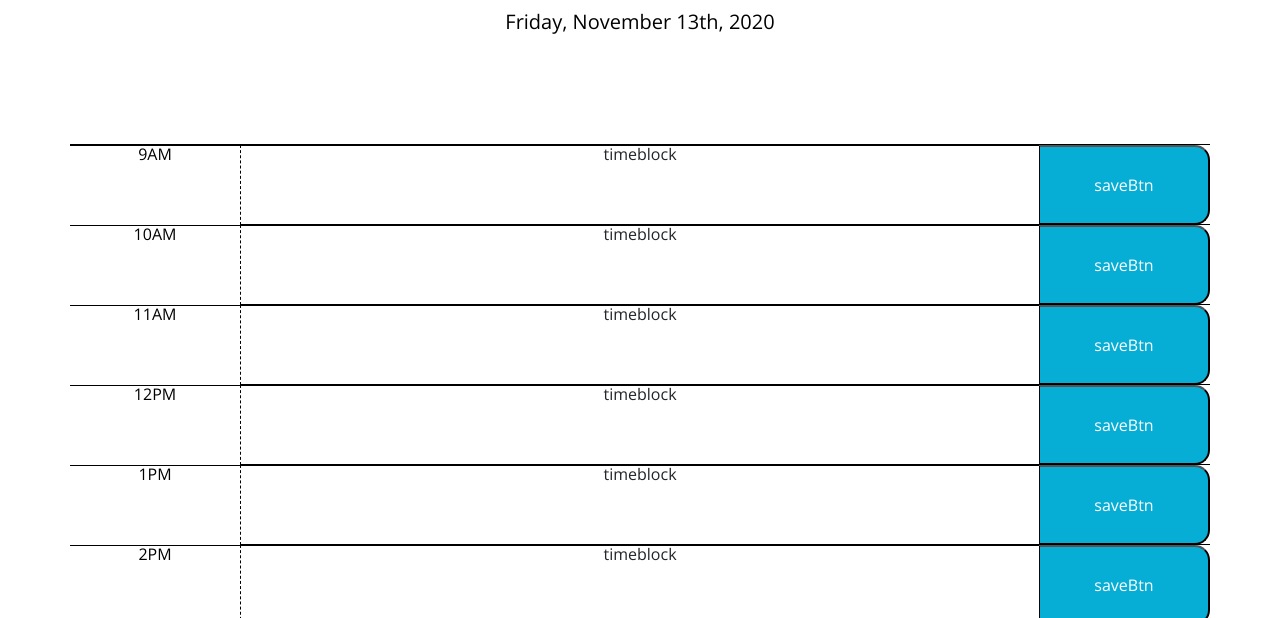
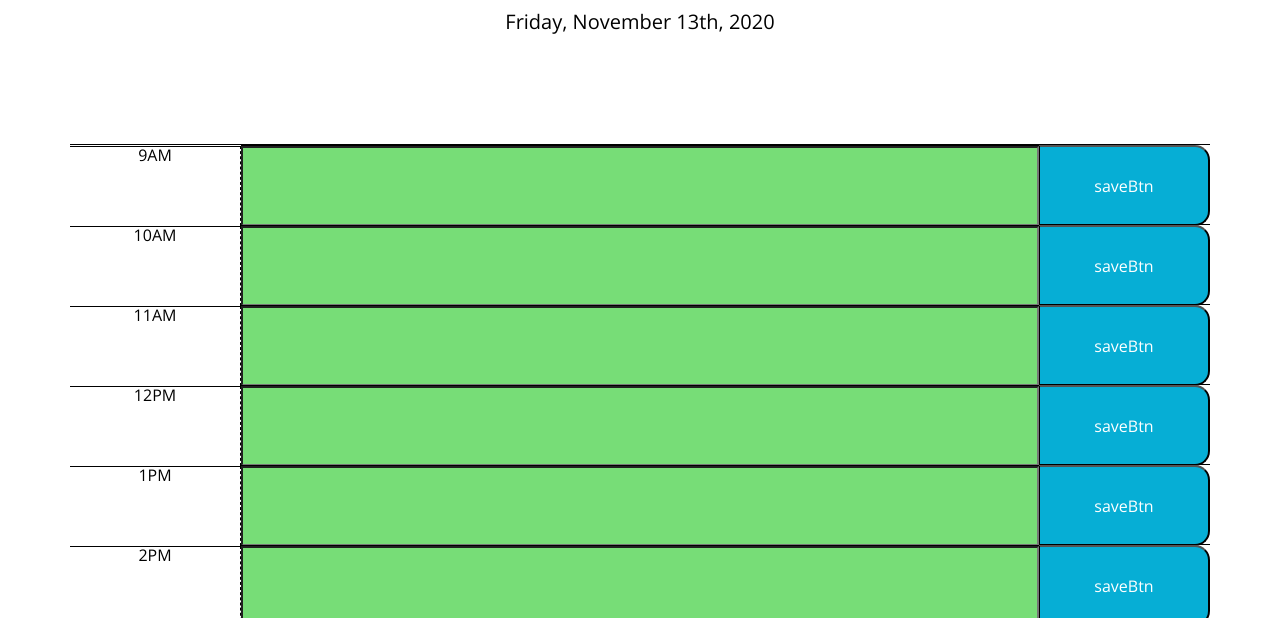
Before and after one commit to sugerhater/Work-Day-Scheduler, a plain HTML site: page index.html in a window 1280 px wide. Shown: the part 182-800 px from the top of the page. Drawn offline with nearby package versions, Linux system fonts and the light colour scheme.

Commit message:
now elements can change color for future hours

```diff
--- a/Assets/script.js
+++ b/Assets/script.js
@@ -2,6 +2,91 @@ console.log(moment().format('MMMM Do YYYY'))
 
 $("#currentDay").text(moment().format('dddd, MMMM Do, YYYY'));
 var container = $("#container");
+
+
+function makeTable() {
+    for (var i = 9; i < 18; i++) {
+        var rowBlock = $("<div></div>");
+        rowBlock.addClass("row");
+        rowBlock.attr("self-align", "center");
+
+        var hour = $("<div>hour</div>");
+        hour.addClass("hour");
+
+        var timeBlock = $("<div></div>");
+        timeBlock.addClass("time-block");
+
+        var saveBtn = $("<button>saveBtn</button>");
+        saveBtn.addClass("saveBtn");
+
+        rowBlock.append(hour);
+        rowBlock.append(timeBlock);
+        rowBlock.append(saveBtn);
+        container.append(rowBlock);
+        // console.log(1);
+
+        timeBlock.val(i);
+        if (i < 12) {
+            hour.html(i + "AM")
+            // console.log(hour.val())
+            // hour.text.attr("justify-content", "center");
+        }
+        else if (i == 12) {
+            hour.text(i + "PM")
+        }
+        else {
+            hour.text((i - 12) + "PM");
+        }
+
+    }
+};
+makeTable();
+
+// make a function, if hour.val > than moment js index, add class
+
+var inputBox = $("<input></input");
+inputBox.addClass("inputBox");
+$(".time-block").append(inputBox);
+var timeBlockEl = $(".time-block").toArray();
+console.log(timeBlockEl);
+console.log(timeBlockEl.length);
+
+var clockHourIndex = parseInt(moment().format('h'));
+console.log(clockHourIndex);
+
+timeBlockEl.forEach(function(element){
+    console.log(element.value);
+    if (element.value >clockHourIndex) {
+        console.log(element);
+        console.log("element value > moment value")
+    element.classList.add("future");
+    }
+    else if (element.value == clockHourIndex){
+        element.classList.add("present")
+    }
+})
+// hourblock.forEach(element => {if (element.value > moment().format('h')) {
+//     element.addClass("past")
+
+// }
+
+// });
+// function chooseHour() {
+
+// }
+// chooseHour();
+// moment.js("h");
+console.log(moment().format('h'));
+// append
+
+// for (let i = 0; i < hourblock.length; i ++){
+//     if (hourblock[i].value == 9){
+//         console.log(hourblock[i])
+
+//     }
+//         hourblock[i].addClass("pass")
+//     }
+// if hourblock[i]>
 
 // container.append(rowBlock);
 
@@ -13,48 +98,4 @@ var container = $("#container");
 // container.append(rowBlock);
 // container.append(rowBlock);
 // container.append(row2);
-
-function makeTable() {
-    for (var i = 9; i < 18; i++) {
-        var rowBlock = $("<div></div>");
-        rowBlock.addClass("row");
-        rowBlock.attr("self-align", "center");
-
-        var hour = $("<div>hour</div>");
-        hour.addClass("hour");
-
-        var timeBlock = $("<div>timeblock</div>");
-        timeBlock.addClass("time-block");
-
-        var saveBtn = $("<button>saveBtn</button>");
-        saveBtn.addClass("saveBtn");
-
-
-        rowBlock.append(hour);
-        rowBlock.append(timeBlock);
-        rowBlock.append(saveBtn);
-        container.append(rowBlock);
-        console.log(1);
-
-        if (i < 12) {
-            hour.html(i + "AM")
-            // hour.text.attr("justify-content", "center");
-        }
-        else if (i == 12) {
-            hour.text(i + "PM")
-        }
-        else {
-            hour.text((i - 12) + "PM");
-        }
-        // if (i = 12) {
-        //     hour.text(i + "PM")
-        // };
-    }
-};
-makeTable();
-// else if (i = 12) {
-// }
-
-// if(i = 12) {
-// } else{
-// }
+// console.log(hour.val());
--- a/Assets/style.css
+++ b/Assets/style.css
@@ -90,3 +90,9 @@ p {
   font-size: 20px;
   transition: all .3s ease-in-out;
 }
+
+.inputBox {
+  height: 80px;
+  width: 100%;
+  background-color: transparent;
+}
```
